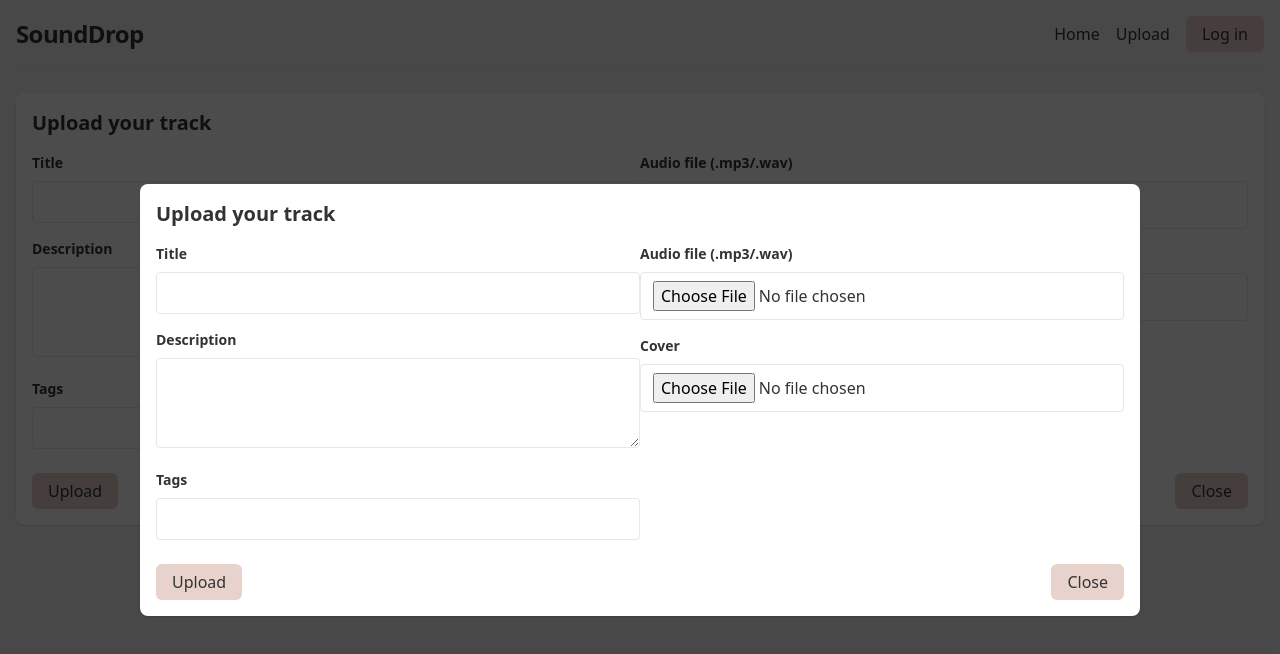
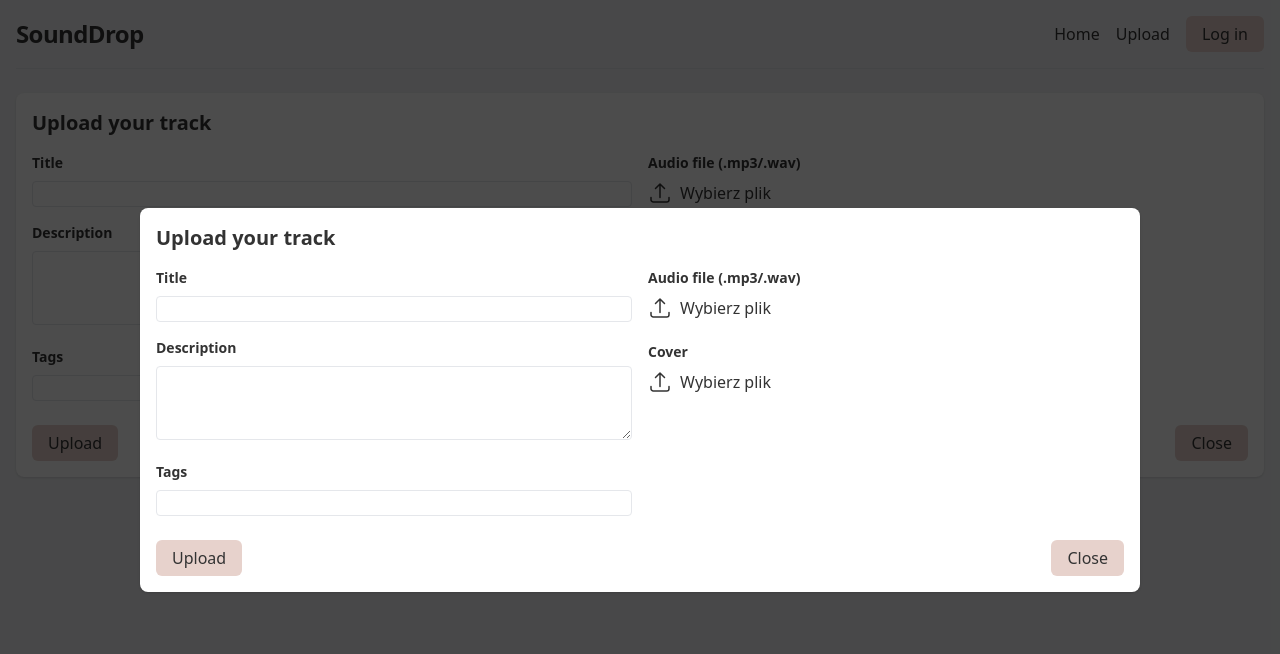
Before and after one commit to DamianJacobDev/sounddrop-app, a Vue app: page /upload in a window 1280 px wide. Both pictures are taken after a click on the element "Upload". Shown: the top 654 px of the page. Built offline with nearby package versions, Linux system fonts and the light colour scheme.

Commit message:
added small adjustment to UploadForm

```diff
--- a/src/App.vue
+++ b/src/App.vue
@@ -1,11 +1,17 @@
 <template>
   <div class="container mx-auto globalPadding">
     <app-header @upload="showUpload" />
-    <div v-if="uploadActive" class="bg-black/70 w-screen h-screen absolute z-50 top-1/2 left-1/2 -translate-x-1/2 -translate-y-1/2">
-      <upload-form @close-upload="hideUpload" class="absolute top-1/2 left-1/2 -translate-x-1/2 -translate-y-1/2"/>
-    </div>
+    <transition name="fade-bg">
+      <div v-if="uploadActive"
+        class="bg-black/70 w-screen h-screen absolute z-50 top-1/2 left-1/2 -translate-x-1/2 -translate-y-1/2">
+        <transition name="slide-fade">
+          <upload-form v-if="uploadActive" @submitted="hideUploadForm" @close-upload="hideUpload"
+            class="absolute top-1/2 left-1/2 -translate-x-1/2 -translate-y-1/2" />
+        </transition>
+      </div>
+    </transition>
     <router-view />
-    <global-player/>
+    <global-player />
   </div>
 </template>
 
@@ -14,7 +20,7 @@
 import AppHeader from "./components/AppHeader.vue";
 import GlobalPlayer from "./components/GlobalPlayer.vue";
 import UploadForm from "./components/UploadForm.vue";
-import {ref} from "vue";
+import { ref } from "vue";
 
 const uploadActive = ref(false)
 
@@ -27,4 +33,34 @@ const hideUpload = () => {
   document.body.style.overflow = '';
   uploadActive.value = false
 }
+
+const hideUploadForm = () => {
+  setTimeout(() => {
+    uploadActive.value = false;
+    document.body.style.overflow = '';
+  }, 3000);
+}
 </script>
+
+<style scoped>
+.fade-bg-enter-active,
+.fade-bg-leave-active {
+  transition: opacity 0.3s ease;
+}
+
+.fade-bg-enter-from,
+.fade-bg-leave-to {
+  opacity: 0;
+}
+
+.slide-fade-enter-active,
+.slide-fade-leave-active {
+  transition: all 0.3s ease;
+}
+
+.slide-fade-enter-from,
+.slide-fade-leave-to {
+  opacity: 0;
+  transform: translateY(30px);
+}
+</style>
--- a/src/components/UploadForm.vue
+++ b/src/components/UploadForm.vue
@@ -1,8 +1,9 @@
 <template>
   <form @submit.prevent="handleUpload"
-    class="lg:min-w-[1000px] max-lg:w-full mx-auto p-4 bg-white dark:bg-gray-800 rounded-lg shadow">
+    class="lg:min-w-[1000px] max-lg:w-[80%] mx-auto p-4 bg-white dark:bg-gray-800 rounded-lg shadow">
+    <div v-if="!isTrackUploaded">
       <h2 class="text-xl font-bold mb-4">Upload your track</h2>
-    <div class="lg:flex items-start justify-between">
+      <div class="lg:flex gap-4 items-start justify-between">
         <div class="lg:w-1/2">
           <label class="block mb-2 font-semibold text-sm">Title</label>
           <input v-model="title" type="text" class="input" required />
@@ -12,31 +13,50 @@
 
           <label class="block mt-4 mb-2 font-semibold text-sm">Tags</label>
           <input v-model="tags" type="text" class="input" required />
-        <p>{{ tags }}</p>
         </div>
         <div class="lg:w-1/2">
           <label class="block mb-2 font-semibold text-sm">Audio file (.mp3/.wav)</label>
-        <input type="file" @change="handleAudioFile" accept="audio/*" class="input" required />
-        <div v-if="audioFile" class="text-xs mt-1 text-gray-500">{{ audioFile.name }} ({{ formatSize(audioFile.size) }})
+          <div class="relative">
+            <label for="file-upload" class="cursor-pointer inline-flex gap-2">
+              <arrow-up-tray-icon class="heroicon--big" />
+              <span>Wybierz plik</span>
+
+            </label>
+            <input id="file-upload" type="file" @change="handleAudioFile" accept="audio/*" class="hidden" required />
+            <div v-if="audioFile" class="text-xs mt-1 text-gray-500 absolute top-0 left-32">{{ audioFile.name }} ({{
+              formatSize(audioFile.size) }})
+            </div>
           </div>
 
           <label class="block mt-4 mb-2 font-semibold text-sm">Cover</label>
-        <input type="file" @change="handleCoverFile" accept="image/*" class="input" />
-        <img v-if="coverPreview" :src="coverPreview" class="w-32 h-32 object-cover mt-2 rounded" />
+          <label for="cover-upload" class="cursor-pointer inline-flex gap-2">
+            <arrow-up-tray-icon class="heroicon--big" />
+            <span>Wybierz plik</span>
+
+          </label>
+          <input id="cover-upload" type="file" @change="handleCoverFile" accept="image/*" class="hidden" />
+          <img v-if="coverPreview" :src="coverPreview"
+            class="w-32 h-32 object-cover mt-2 rounded absolute max-lg:bottom-4 max-lg:left-36 max-sm:h-16 max-sm:w-16 max-sm:bottom-16" />
         </div>
       </div>
       <div class="flex items-center justify-between">
         <action-button type="submit" class="mt-6">Upload</action-button>
         <action-button @click="closeUpload" type="button" class="mt-6">Close</action-button>
       </div>
+    </div>
+    <div v-else>
+      <h2 class="text-xl font-bold">Twój plik został załadowany pomyślnie.</h2>
+    </div>
+  </form>
 
-  </form>
+
 </template>
 
 <script setup>
 import { ref } from 'vue'
 import { useUserStore } from "../stores/userStore.js";
 import ActionButton from './ActionButton.vue'
+import { ArrowUpTrayIcon } from '@heroicons/vue/24/outline';
 
 const title = ref('')
 const description = ref('')
@@ -46,6 +66,7 @@ const coverFile = ref(null)
 const coverPreview = ref(null)
 
 const userStore = useUserStore()
+const isTrackUploaded = ref(false)
 
 const handleAudioFile = (e) => {
   audioFile.value = e.target.files[0]
@@ -68,6 +89,7 @@ const handleUpload = () => {
   const newTrack = {
     id: Date.now(),
     title: title.value,
+    artist: userStore.userData.name,
     description: description.value,
     tags: tags.value.split(',').map(t => t.trim()).filter(Boolean),
     audio: audioFile.value,
@@ -83,15 +105,19 @@ const handleUpload = () => {
   audioFile.value = null
   coverFile.value = null
   coverPreview.value = null
+
+  isTrackUploaded.value = true
+  emit('submitted');
 }
-const emit = defineEmits(['closeUpload'])
+const emit = defineEmits(['closeUpload', 'submitted'])
 const closeUpload = () => {
-  emit('closeUpload')
+  emit('closeUpload');
 }
+
 </script>
 
 <style scoped>
 .input {
-  @apply w-full px-3 py-2 border rounded bg-white dark:bg-gray-700 dark:text-white;
+  @apply w-full px-2 border rounded bg-white dark:bg-gray-700 dark:text-white outline-none;
 }
 </style>
```
Lines whose indentation alone changed are shown as unchanged.
